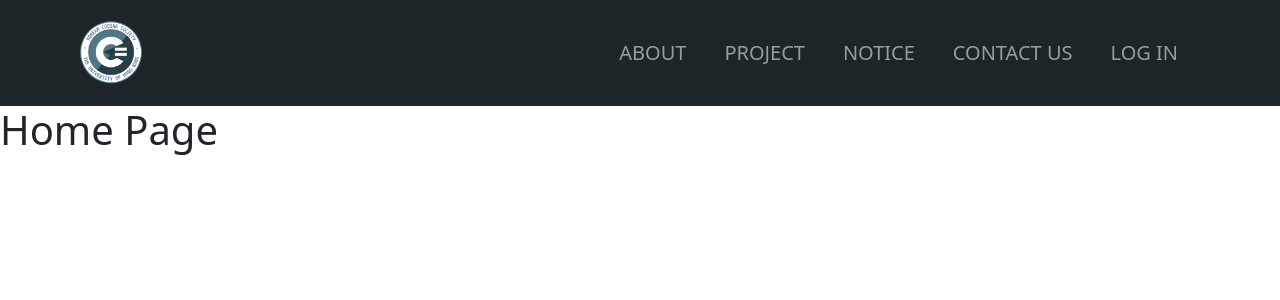
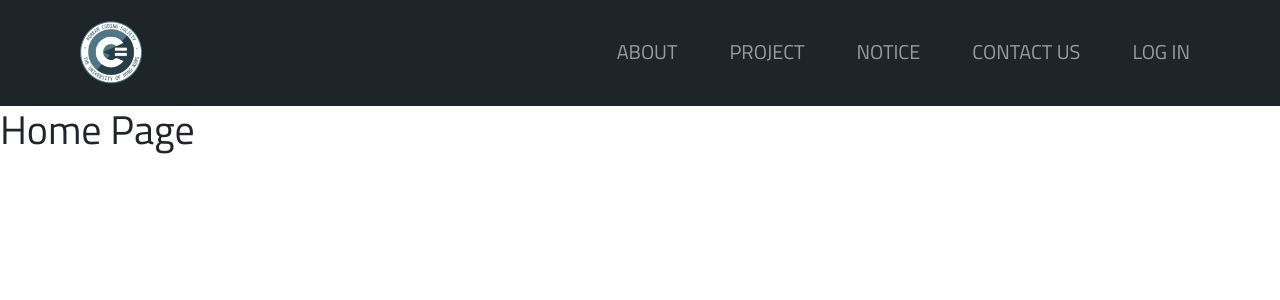
Before and after one commit to HKUCMM/cmm_website, a React (Create React App) app in the folder client/: page / in a window 1280 px wide. Shown: the top 300 px of the page. Built offline with nearby package versions, Linux system fonts and the light colour scheme.

Commit message:
Minor changes to navbar

```diff
--- a/client/package.json
+++ b/client/package.json
@@ -1,7 +1,7 @@
 {
   "name": "client",
   "version": "0.1.0",
-  "proxy": "http://localhost:5000",
+  "proxy": "http://localhost:3000",
   "private": true,
   "dependencies": {
     "@testing-library/jest-dom": "^5.17.0",
--- a/client/src/App.js
+++ b/client/src/App.js
@@ -1,4 +1,4 @@
-import React, { useEffect, useState } from "react";
+import React from "react";
 import { BrowserRouter, Routes, Route } from "react-router-dom";
 import Home from "./routes/Home.js";
 import About from "./routes/About.js";
--- a/client/src/components/Navbar.css
+++ /dev/null
@@ -1,21 +0,0 @@
-.navigation-link {
-    position: relative;
-  }
-
-  .navigation-link::after {
-    content: "";
-    height: 2.5px;
-    width: 115%;
-    background-color: white;
-    position: absolute;
-    left: -5px;
-    bottom: -5px;
-    opacity: 0;
-    transition: all 0.2s;
-    pointer-events: none;
-  }
-
-  .navigation-link:hover::after,
-  .navigation-link:focus::after {
-    opacity: 1;
-  }
--- a/client/src/components/Navbar.js
+++ b/client/src/components/Navbar.js
@@ -1,39 +1,46 @@
-import { Navbar, Container, Nav } from "react-bootstrap";
-import "./Navbar.css";
+import { Navbar as NavbarBS, Container as ContainerBS, Nav as NavBS } from "react-bootstrap";
+import { useNavigate } from "react-router-dom";
 
-function Mynav() {
-  let navItem = ["ABOUT", "PROJECT", "NOTICE", "CONTACT US", "LOG IN"];
+function NavBar() {
+  const navBarItems = [["ABOUT", "about"], ["PROJECT", "projects"], ["NOTICE", "projects"], ["CONTACT US", "contacts"], ["LOG IN", "login"]]; // navBarItems[0]: name, navBarItems[1]: link
+
+  const navigate = useNavigate();
+  const handleNavClick = (path) => {
+    navigate(`${path}`);
+  };
 
   return (
     <>
-      <Navbar style={{ backgroundColor: "#1D2528" }} data-bs-theme="dark">
-        <Container fluid style={{ marginLeft: "60px", marginRight: "60px" }}>
-          <Navbar.Brand href="#home">
+      <NavbarBS style={{ backgroundColor: "#1D2528" }} data-bs-theme="dark">
+        <ContainerBS fluid style={{ marginLeft: "60px", marginRight: "60px" }}>
+          <NavbarBS.Brand onClick={() => handleNavClick("Home")} type="button">
             <img
               src={process.env.PUBLIC_URL + "/CMM_LOGO.png"}
               alt="CMM Logo"
               width="80px"
             />
-          </Navbar.Brand>
-          <Nav>
-            {navItem.map(function (a) {
+          </NavbarBS.Brand>
+          <NavBS variant="underline" className="ms-auto">
+            {navBarItems.map((navBarItem) => {
+              const itemName = navBarItem[0];
+              const itemLink = navBarItem[1];
               return (
-                <Nav.Link
-                  href={`#${a}`}
+                <NavBS.Link
+                  onClick={() => handleNavClick(itemLink)}
                   style={{
-                    paddingRight: "30px",
+                    margin: "0px 10px",
                     fontSize: "20px",
                   }}
                 >
-                  <span className="navigation-link">{`${a}`}</span>
-                </Nav.Link>
+                  <span>{itemName}</span>
+                </NavBS.Link>
               );
             })}
-          </Nav>
-        </Container>
-      </Navbar>
+          </NavBS>
+        </ContainerBS>
+      </NavbarBS>
     </>
   );
 }
 
-export default Mynav;
+export default NavBar;
--- a/client/src/index.css
+++ b/client/src/index.css
@@ -1,8 +1,14 @@
+/* Import Fonts */
+@import url('https://fonts.googleapis.com/css2?family=Titillium+Web:ital,wght@0,200;0,300;0,400;0,600;0,700;0,900;1,200;1,300;1,400;1,600;1,700&display=swap'); /* Titillium Web */
+
+* {
+  font-family: 'Titillium Web', -apple-system, BlinkMacSystemFont, 'Segoe UI', 'Roboto', 'Oxygen',
+  'Ubuntu', 'Cantarell', 'Fira Sans', 'Droid Sans', 'Helvetica Neue',
+  sans-serif;
+}
+
 body {
   margin: 0;
-  font-family: -apple-system, BlinkMacSystemFont, 'Segoe UI', 'Roboto', 'Oxygen',
-    'Ubuntu', 'Cantarell', 'Fira Sans', 'Droid Sans', 'Helvetica Neue',
-    sans-serif;
   -webkit-font-smoothing: antialiased;
   -moz-osx-font-smoothing: grayscale;
 }
--- a/client/src/routes/About.js
+++ b/client/src/routes/About.js
@@ -1,4 +1,4 @@
-import React, { useEffect, useState } from 'react';
+import React from 'react';
 
 function About() {
     return (
--- a/client/src/routes/Home.js
+++ b/client/src/routes/Home.js
@@ -1,4 +1,4 @@
-import React, { useEffect, useState } from "react";
+import React from "react";
 
 function Home() {
   // Sample API fetch
--- a/client/src/routes/Login.js
+++ b/client/src/routes/Login.js
@@ -1,4 +1,4 @@
-import React, { useEffect, useState } from 'react';
+import React from 'react';
 
 function Login() {
     return (
```
